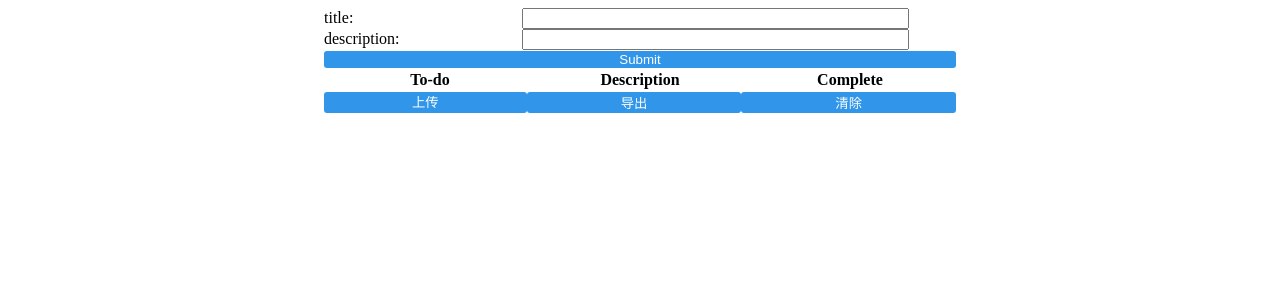
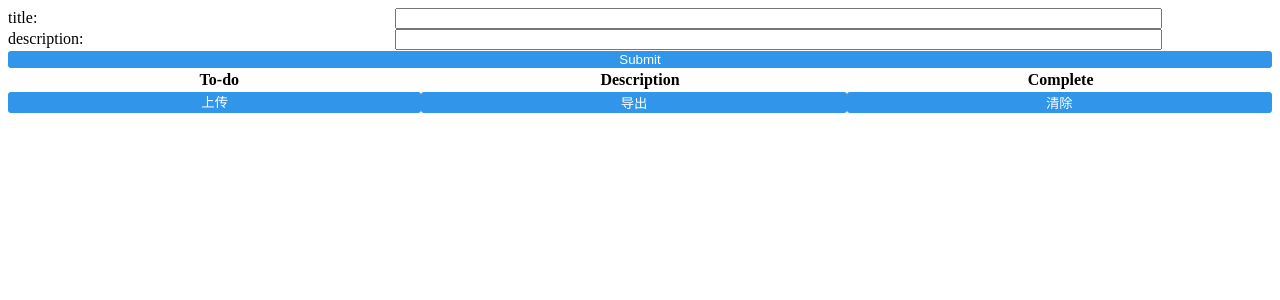
Before and after one commit to Andy201512/react-tutorial, a React (Create React App) app: page / in a window 1280 px wide. Shown: the top 300 px of the page. Built offline with nearby package versions, Linux system fonts and the light colour scheme.

Commit message:
调整整体div百分比

```diff
--- a/src/css/App.module.css
+++ b/src/css/App.module.css
@@ -3,8 +3,6 @@
 }
 
 .rowDiv--normal{
-    width: 50%;
-    margin-left: 25%;
     display: flex;
 }
 
--- a/src/css/Form.module.css
+++ b/src/css/Form.module.css
@@ -7,7 +7,7 @@
 }
 
 .rowOneThirds--normal {
-    width: 50%;
+    width: 100%;
 }
 
 .label--normal {
--- a/src/css/Table.module.css
+++ b/src/css/Table.module.css
@@ -1,6 +1,5 @@
 .table--normal{
-    margin-left: 25%;
-    width: 50%;
+    width: 100%;
 }
 
 .thOneThirds--normal{
```
